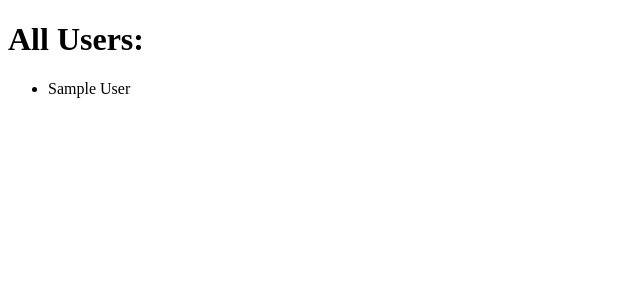
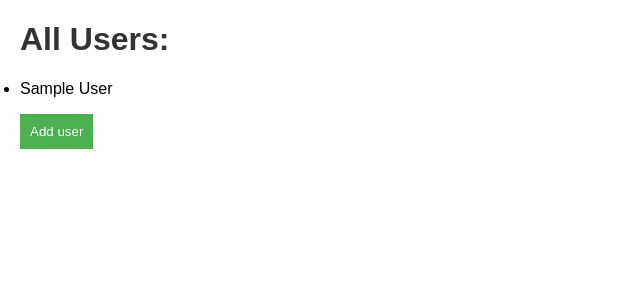
Before and after one commit to tunderscoreyler9/Springboard-exercises, a Flask app: page / in a window 1280 px wide. Shown: the top 300 px of the page, without its empty margins (0-640 px from the left). Run offline with Flask 3, Linux system fonts and the light colour scheme; tables that the repository leaves empty hold one stand-in row (values such as "Sample post").

Commit message:
added add_user form and added static directory w/ JS & CSS files

```diff
--- a/28/28.1/flask-blogly/app.py
+++ b/28/28.1/flask-blogly/app.py
@@ -20,6 +20,19 @@ def create_app(user_blog_db, testing=True):
         users = User.query.all()
         return render_template('users.html', users=users)
 
+    @app.route('/', methods=["POST"])
+    def create_user():
+        first_name = request.form["first-name"].capitalize()
+        last_name = request.form["last-name"].capitalize()
+        image_url = request.form["image-url"]
+
+        new_user = User(first_name=first_name,
+                        last_name=last_name,
+                        image_url=image_url)
+        db.session.add(new_user)
+        db.session.commit()
+        return redirect("/")
+
 
     return app
 
--- /dev/null
+++ b/28/28.1/flask-blogly/static/main.js
@@ -0,0 +1,5 @@
+$(document).ready(function() {
+    $("#addUserButton").click(function() {
+        $("#addUserForm").toggle();
+    });
+});
--- /dev/null
+++ b/28/28.1/flask-blogly/static/styles.css
@@ -0,0 +1,28 @@
+body {
+    font-family: 'Arial', sans-serif;
+    margin: 20px;
+}
+
+h1 {
+    color: #333;
+}
+
+ul {
+    padding: 0;
+}
+
+li {
+    margin-bottom: 10px;
+}
+
+button {
+    background-color: #4CAF50;
+    color: white;
+    padding: 10px;
+    border: none;
+    cursor: pointer;
+}
+
+form {
+    margin-top: 20px;
+}
--- a/28/28.1/flask-blogly/templates/users.html
+++ b/28/28.1/flask-blogly/templates/users.html
@@ -1,17 +1,37 @@
 <!DOCTYPE html>
 <html lang="en">
+
 <head>
     <meta charset="UTF-8">
     <meta name="viewport" content="width=device-width, initial-scale=1.0">
     <title>All Users</title>
+    <link rel="stylesheet" href="{{ url_for('static', filename='styles.css') }}">
+    <script src="https://code.jquery.com/jquery-3.6.4.min.js"></script>
+    <script src="static/main.js" defer></script>
 </head>
+
 <body>
     <h1>All Users:</h1>
     <ul>
-        {%for user in users%}
-        <li>{{user.first_name}} {{user.last_name}}</li>
-        {%endfor%}
+        {% for user in users %}
+        <li>{{ user.first_name }} {{ user.last_name }}</li>
+        {% endfor %}
     </ul>
 
+    <button id="addUserButton">Add user</button>
+
+    <form id="addUserForm" style="display: none;" method="post" action="/">
+        <label for="first-name">First Name:</label>
+        <input type="text" id="first-name" name="first-name" required>
+        <br>
+        <label for="last-name">Last Name:</label>
+        <input type="text" id="last-name" name="last-name" required>
+        <br>
+        <label for="image-url">Image URL:</label>
+        <input type="text" id="image-url" name="image-url">
+        <br>
+        <button type="submit">Submit</button>
+    </form>
 </body>
+
 </html>
```
